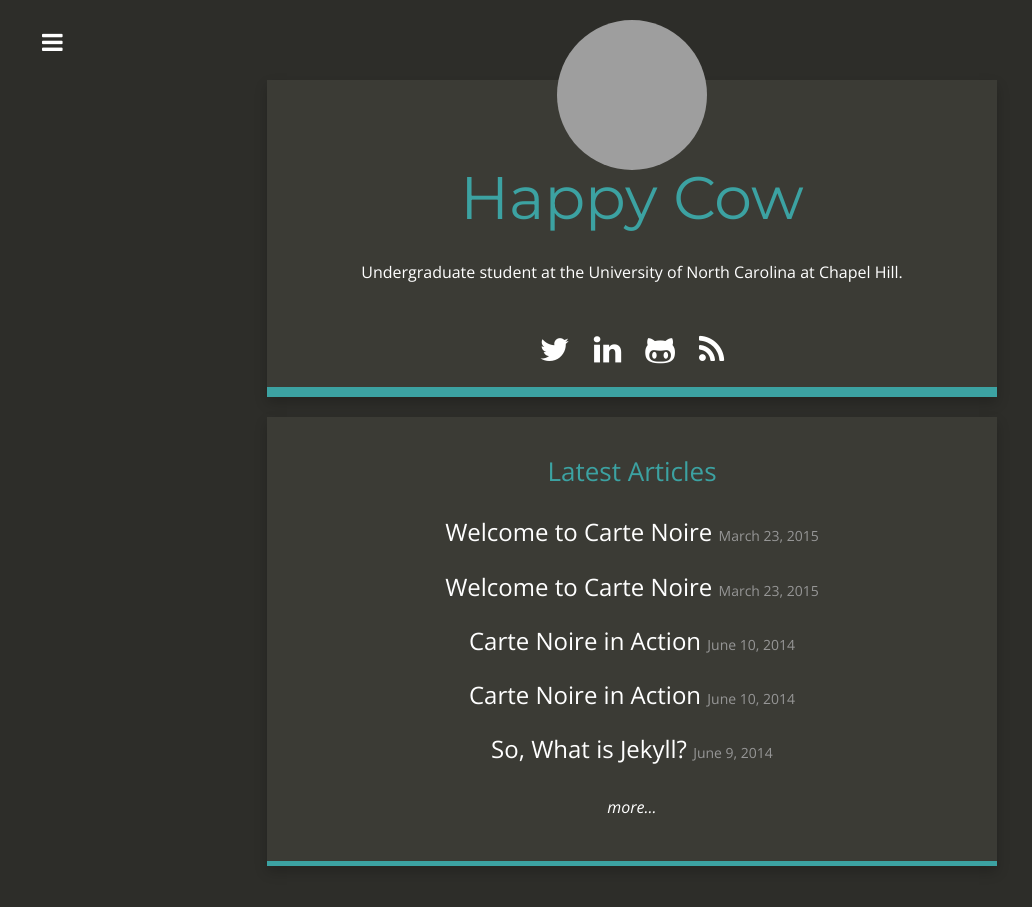
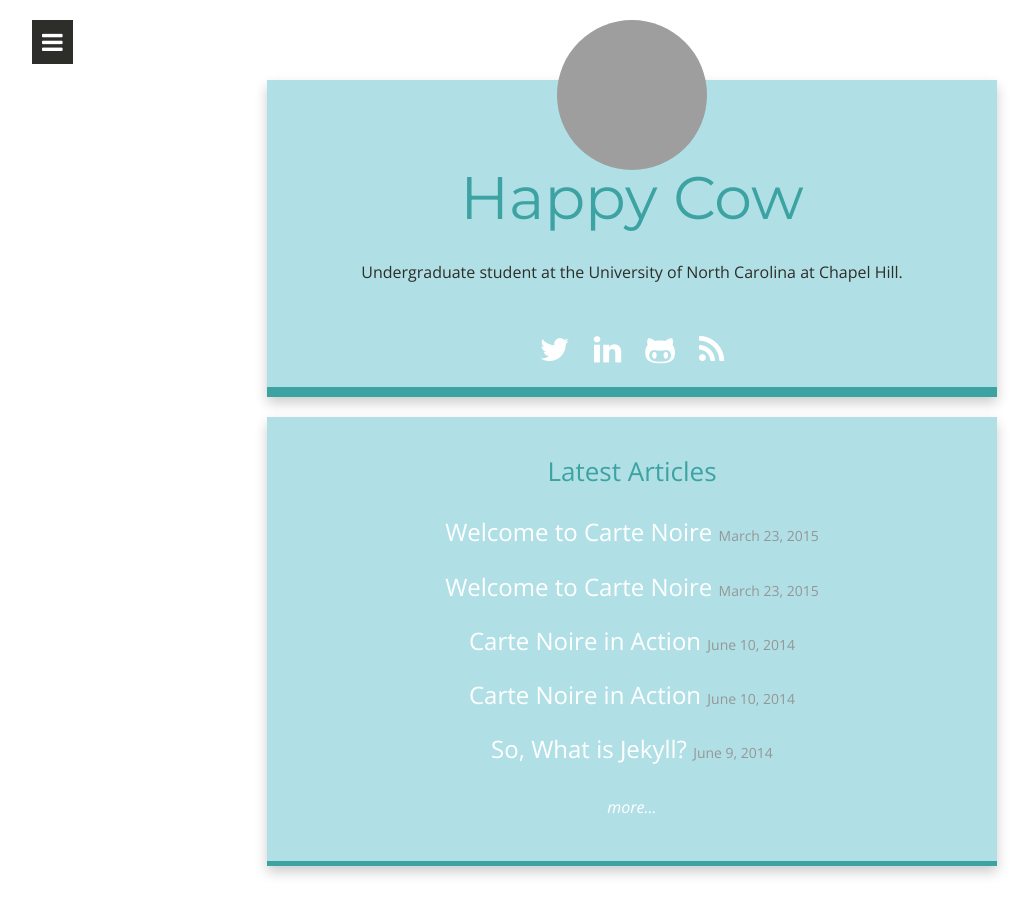
Before and after one commit to rcmetcalf/rcmetcalf.github.io, a Jekyll site: the page built from index.html, in a window 1280 px wide. Shown: the whole page, without its empty margins (8-1040 px from the left). Built offline with Jekyll 4.4.1, drawn with Linux system fonts in a browser that asks for light colours; nearby versions of some CDN libraries; Markdown is read by kramdown in place of the engine named in the settings; grey boxes are pictures that could not be loaded.

Commit message:
update colors

```diff
--- a/css/style.scss
+++ b/css/style.scss
@@ -26,6 +26,7 @@
 $regular-purple: #601848;
 $red:            #C04848;
 $orange:         #F07241;
+$powder-blue:	 #B0E0E6;
 
 /* Responsive sizes */
 $screen-sm-min: 768px;
@@ -42,8 +43,8 @@
 body {
 	font-family: 'Open Sans', sans-serif;
 	font-weight: 300;
-	background-color: $dark;
-	color: $white;
+	background-color: $white;
+	color: $dark;
 	font-size: 16px;
 	height: 100%;
 	width: 100%
@@ -124,7 +125,7 @@
 }
 
 .content-panel {
-	background-color: $medium;
+	background-color: $powder-blue;
 	padding-top: 20px;
 	padding-bottom: 20px;
 	padding-left: 30px;
```
